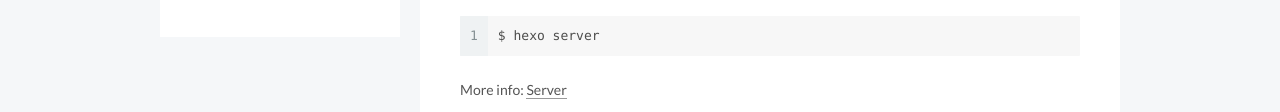
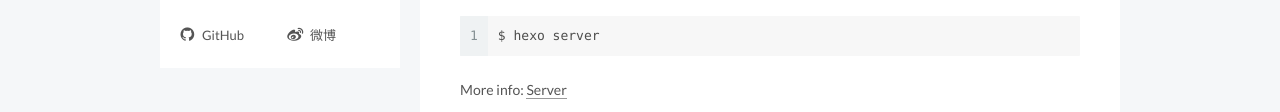
Before and after one commit to yuchenyao/yuchenyao.github.io, a plain HTML site: page 2017/03/27/hello-world/index.html in a window 1280 px wide. Both pictures are taken after a click on the item "站点概览". Shown: the part 561-673 px from the top of the page. Drawn offline with Linux system fonts and the light colour scheme; a web font is replaced by a local one.

Commit message:
Site updated: 2017-05-16 15:03:52

```diff
--- a/2017/03/27/hello-world/index.html
+++ b/2017/03/27/hello-world/index.html
@@ -488,6 +488,26 @@ Quick">
 
         <div class="links-of-author motion-element">
 
+
+              <span class="links-of-author-item">
+                <a href="https://github.com/yuchenyao" target="_blank" title="GitHub">
+
+                    <i class="fa fa-fw fa-github"></i>
+
+                  GitHub
+                </a>
+              </span>
+
+              <span class="links-of-author-item">
+                <a href="http://weibo.com/2197138851" target="_blank" title="微博">
+
+                    <i class="fa fa-fw fa-weibo"></i>
+
+                  微博
+                </a>
+              </span>
+
+
         </div>
 
 
```
Also changed, not shown: 2017/03/28/test/index.html (+20 -0 lines), 2017/03/28/using hexo+github to construct my blog/index.html (+20 -0 lines), 2017/04/10/JavaScript Function/index.html (+20 -0 lines), archives/2017/03/index.html (+20 -0 lines), archives/2017/04/index.html (+20 -0 lines), archives/2017/index.html (+20 -0 lines), archives/index.html (+20 -0 lines), index.html (+20 -0 lines).
